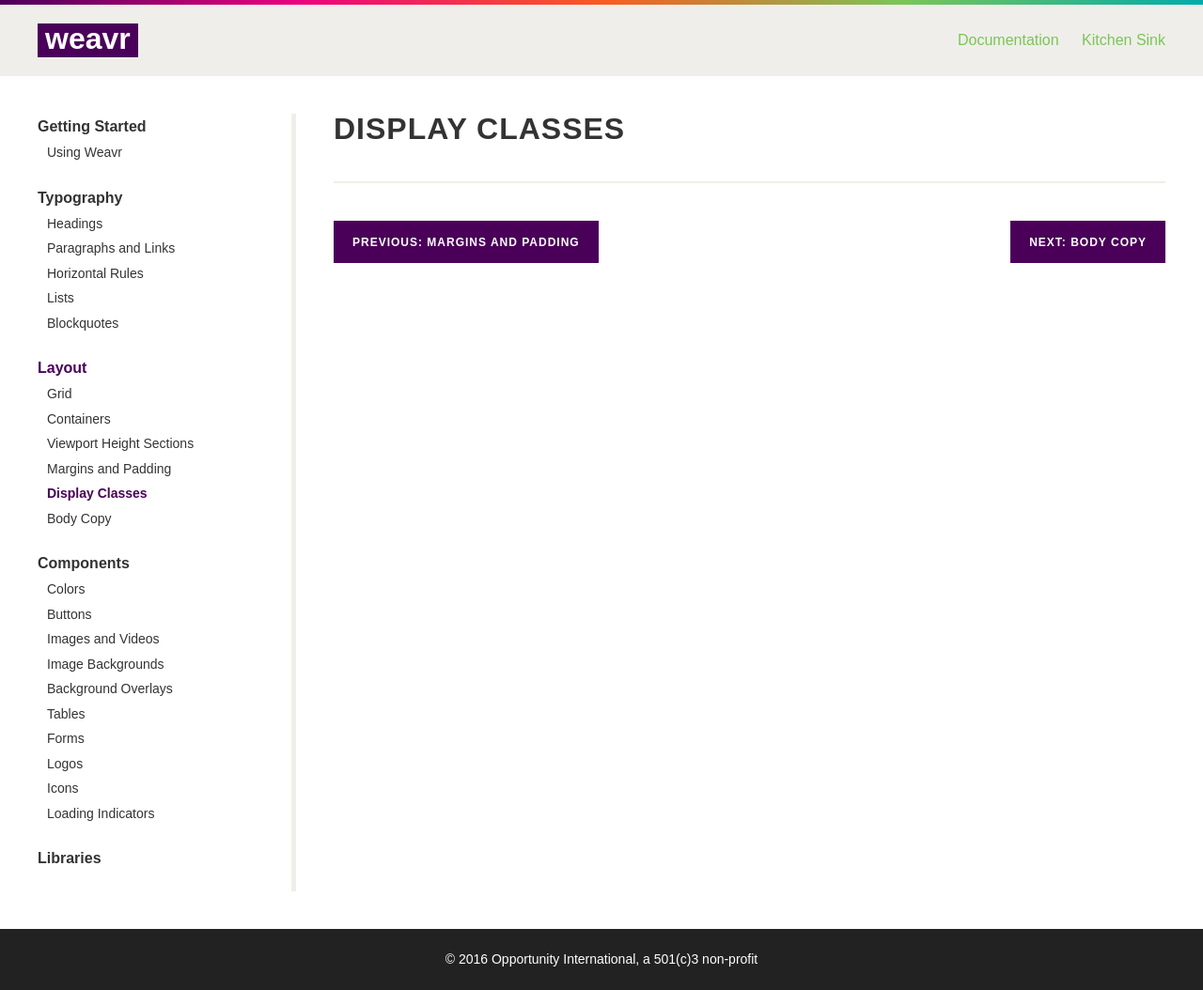
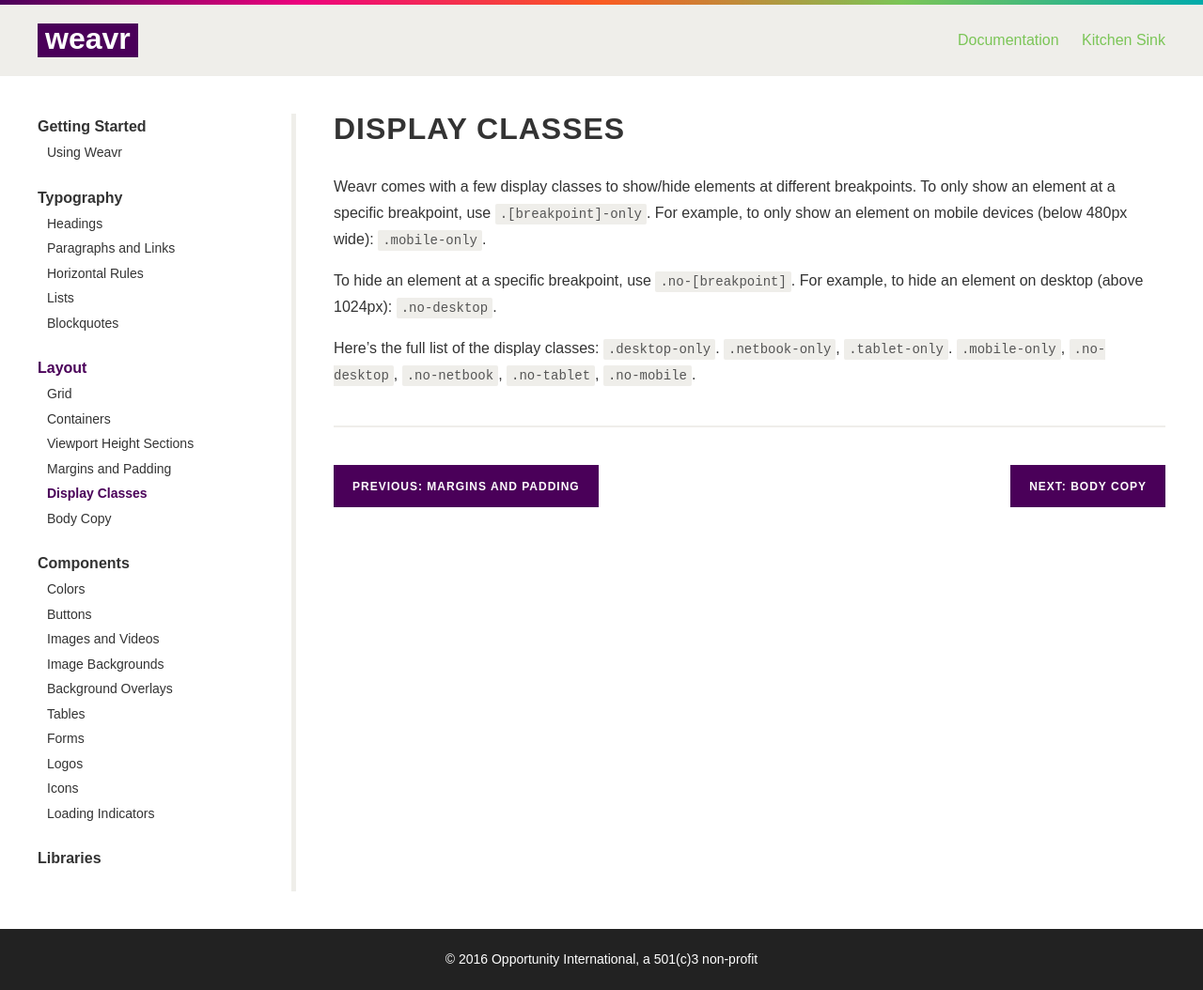
Before and after one commit to OpportunityIntl/Weavr, a Jekyll site: the page built from docs/layout/display-classes/index.md, in a window 1280 px wide. Shown: the whole page at 94% size. Built offline with Jekyll 4.4.1, drawn with Linux system fonts in a browser that asks for light colours; nearby versions of some CDN libraries; Markdown is read by kramdown in place of the engine named in the settings; comment, search, counter and statistics services are not loaded.

Commit message:
Add documentation for display classes

```diff
--- a/docs/layout/display-classes/index.md
+++ b/docs/layout/display-classes/index.md
@@ -2,3 +2,9 @@
 title: 'Display Classes'
 layout: documentation
 ---
+
+Weavr comes with a few display classes to show/hide elements at different breakpoints. To only show an element at a specific breakpoint, use `.[breakpoint]-only`. For example, to only show an element on mobile devices (below 480px wide): `.mobile-only`.
+
+To hide an element at a specific breakpoint, use `.no-[breakpoint]`. For example, to hide an element on desktop (above 1024px): `.no-desktop`.
+
+Here's the full list of the display classes: `.desktop-only`. `.netbook-only`, `.tablet-only`. `.mobile-only`, `.no-desktop`, `.no-netbook`, `.no-tablet`, `.no-mobile`.
```
